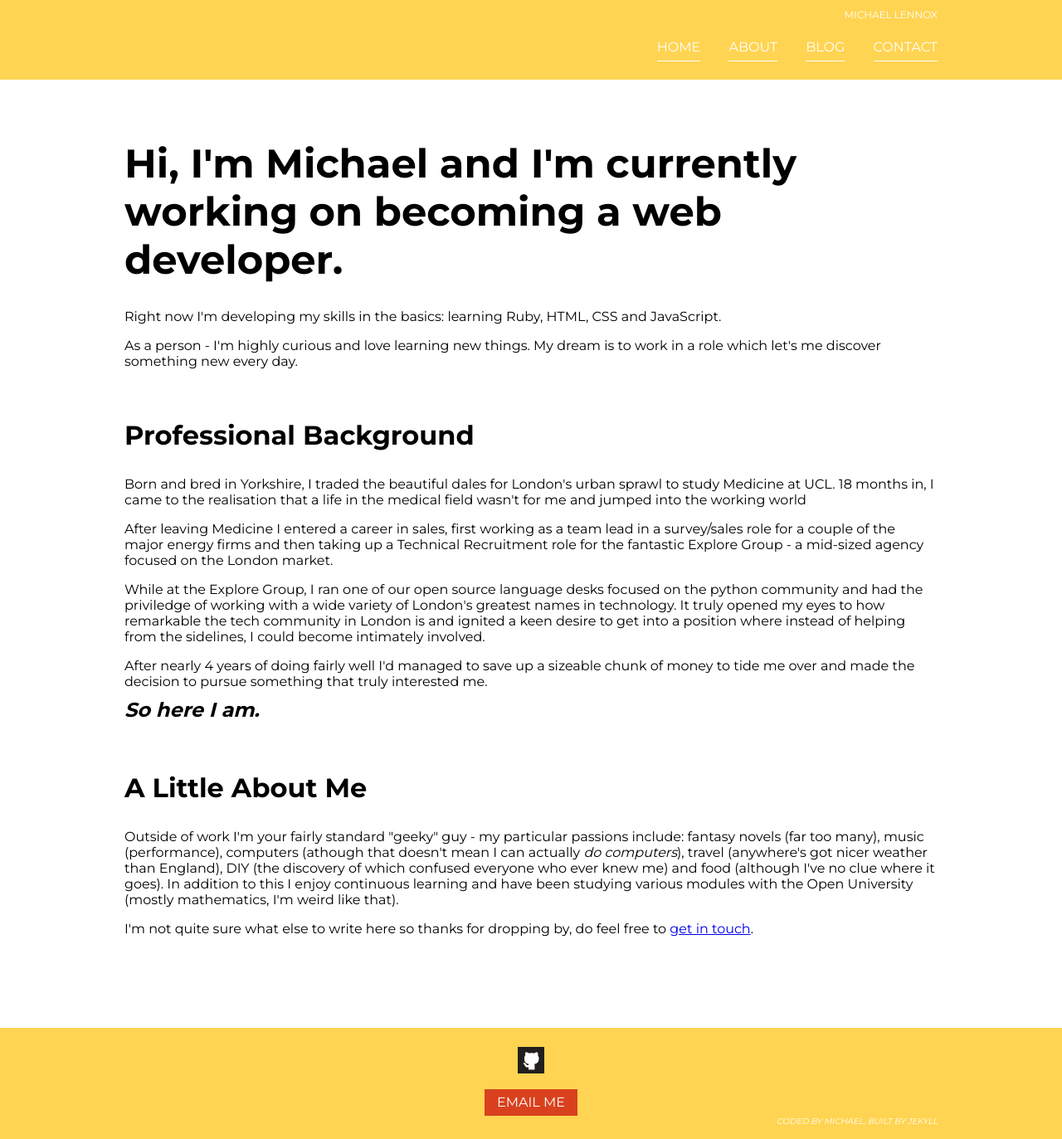
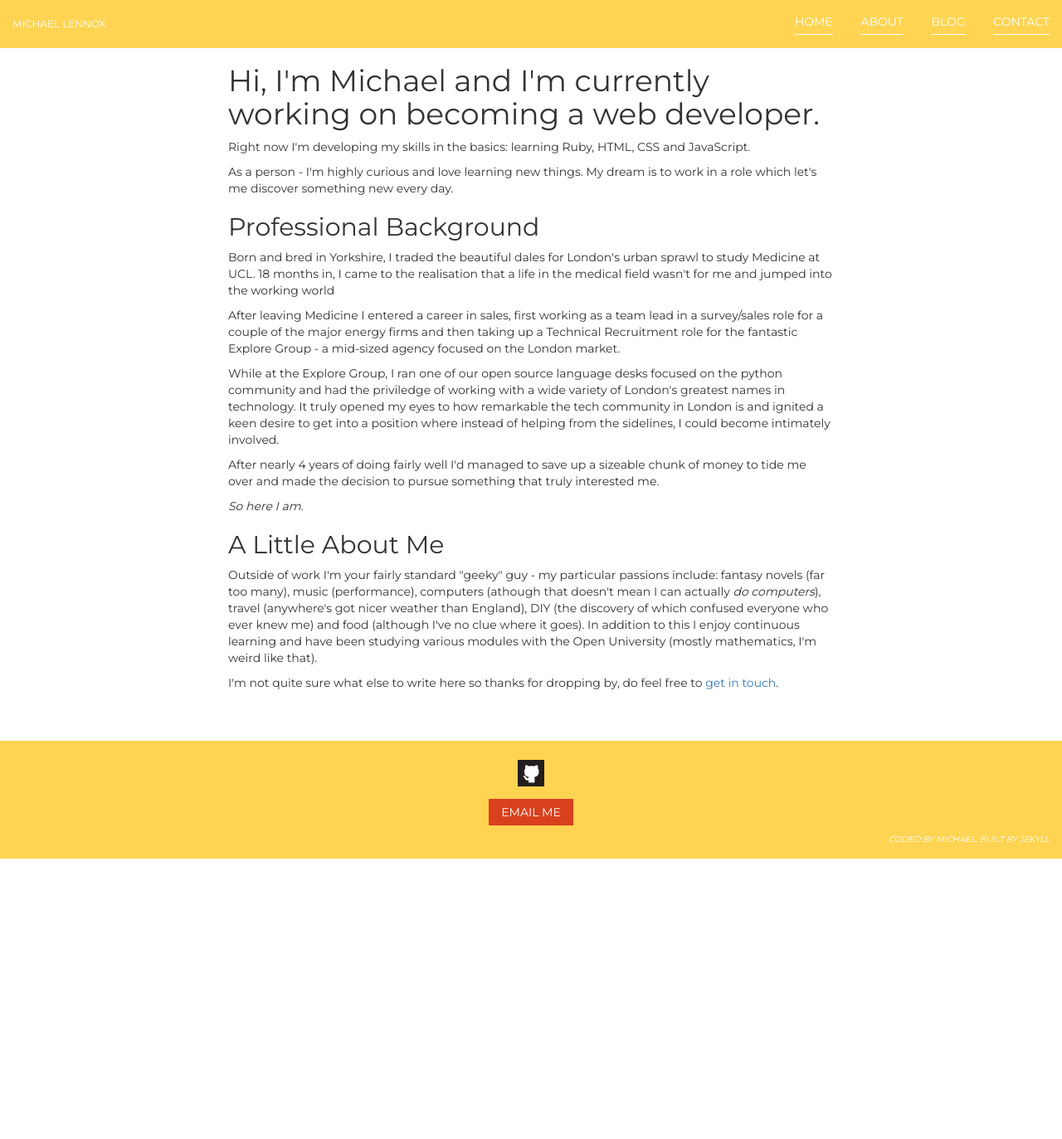
Before and after one commit to michaellennox/michaellennox.github.io, a Jekyll site: the page built from about/index.html, in a window 1280 px wide. Shown: the whole page at 83% size. Built offline with Jekyll 4.4.1, drawn with Linux system fonts in a browser that asks for light colours; nearby versions of some CDN libraries; after the commit the page ends 1035 px from its top, so only the background shows below that.

Commit message:
bootstrapified

```diff
--- a/_includes/footer.html
+++ b/_includes/footer.html
@@ -1,5 +1,4 @@
-<div class="footer" id="bottom">
-    <div class="container">
+<footer class="container-fluid" id="bottom">
 
     <ul class="social-links">
 
@@ -15,5 +14,4 @@
 
     <p class="signature">Coded by Michael, Built by Jekyll</p>
 
-    </div>
-</div>
+</footer>
--- a/_includes/head.html
+++ b/_includes/head.html
@@ -1,14 +1,18 @@
 <head>
 
-    <meta charset="UTF-8">
+    <meta charset="utf-8">
+    <meta http-equiv="X-UA-Compatible" content="IE=edge">
+    <meta name="viewport" content="width=device-width, initial-scale=1">
 
     <title> {{ site.name }} {% if page.title %}| {{ page.title }} {% endif %} </title>
 
+    <link rel="stylesheet" href="https://maxcdn.bootstrapcdn.com/bootstrap/3.3.5/css/bootstrap.min.css">
     <link href="{{ site.baseurl }}/main.css" rel="stylesheet" type="text/css">
     <link href="{{ site.baseurl }}/css/pygments.css" rel="stylesheet" type="text/css">
     <link href='https://fonts.googleapis.com/css?family=Montserrat:400,700' rel='stylesheet' type='text/css'>
 
     <script src="https://ajax.googleapis.com/ajax/libs/jquery/2.1.4/jquery.min.js"></script>
+    <script src="https://maxcdn.bootstrapcdn.com/bootstrap/3.3.5/js/bootstrap.min.js"></script>
     <script src="{{ site.baseurl }}/javascript/site.js"></script>
 
     {% include analytics.html %}
--- a/_includes/nav.html
+++ b/_includes/nav.html
@@ -1,9 +1,8 @@
-<div class="nav">
-    <div class="container">
+<nav class="nav container-fluid">
 
-        <p class="name">Michael Lennox</p>
+        <p class="navbar-text navbar-left name">Michael Lennox</p>
 
-        <ul class="nav-bar">
+        <ul class="navbar-right nav-bar">
 
             <li><a href="{{ site.baseurl }}/index.html">Home</a></li>
             <li><a href="{{ site.baseurl }}/about">About</a></li>
@@ -12,5 +11,4 @@
 
         </ul>
 
-    </div>
-</div>
+</nav>
--- a/about/index.html
+++ b/about/index.html
@@ -3,9 +3,8 @@ layout: page
 title: About Me
 ---
 
-<div class="wrapper-about">
-    <div class="container">
-        <div class="content-about">
+<article class="container">
+    <div class="col-md-8 col-md-offset-2 col-xs-12">
 
         <h1>Hi, I'm Michael and I'm currently working on becoming a web developer.</h1>
 
@@ -26,5 +25,4 @@ title: About Me
         <p>I'm not quite sure what else to write here so thanks for dropping by, do feel free to <a href="mailto:hello@michaellennox.me">get in touch</a>.</p>
 
     </div>
-    </div>
-</div>
+</article>
--- a/main.css
+++ b/main.css
@@ -10,12 +10,6 @@ html, body {
 
 body {
     font-family: 'Montserrat', sans-serif;
-}
-
-.container {
-    max-width: 980px;
-    margin: 0 auto;
-    padding: 0 10px;
 }
 
 .clear {
@@ -46,7 +40,7 @@ body {
 
 /* _includes/footer.html formatting */
 
-.footer {
+footer {
     background-color: #ffd452;
     color: #fff;
     padding: 15px;
@@ -96,13 +90,13 @@ body {
     color: #fff;
     font-style: italic;
     text-align: right;
-    margin: 0;
+    margin: 10px 0 0 0;
     padding: 0;
 }
 
 /* _includes/nav.html formatting */
 
-.nav {
+nav {
     background-color: #ffd452;
     color: #fff;
     padding-bottom: 6px;
@@ -112,13 +106,12 @@ body {
 
 .name {
     padding-top: 10px;
-    margin-top: 0;
-    text-align: right;
+    margin-top: 10px;
     font-size: 12px;
 }
 
 .nav-bar {
-    text-align: right;
+    margin-top: 10px;
 }
 
 .nav-bar li {
@@ -132,7 +125,7 @@ body {
     text-decoration: none;
     border-bottom: 1px solid #fff;
     color: #fff;
-    margin-left: 30px;
+    margin: 0px 15px;
 }
 
 .nav-bar a:hover {
@@ -232,75 +225,33 @@ body {
     margin-bottom: 50px;
 }
 
-/* about/index.html formatting */
-
-.wrapper-about {
-    padding-top: 40px;
-    padding-bottom: 50px;
-    margin-bottom: 50px;
-}
-
-.content-about {}
-
-.content-about h1 {
-    font-size: 48px;
-    margin-bottom: 30px;
-    font-weight: bold;
-}
-
-.content-about h2 {
-    font-weight: bold;
-    font-size: 32px;
-    margin: 60px 0 30px;
-}
-
-.content-about p {
-    font-size: 16px;
-    margin-bottom: 10px;
-}
-
-.content-about em {
-    font-size: 24px;
-    font-weight: bold;
-}
-
 /* blog/index.html formatting */
 
-.blog-wrapper {
-    padding-top: 40px;
-    overflow: auto;
-}
-
-.b-column {
-    float: left;
-    width: 50%;
+.blog-topic {
     text-align: center;
 }
 
-.b-column h2 {
-    font-size: 28px;
+.blog-topic h2 {
     min-height: 62px;
+    margin-top: 35px;
+    margin-bottom: 25px;
 }
 
-.b-column li {
-    margin-bottom: 10px;
+.blog-topic li {
     list-style: none;
 }
 
-.b-column a {
+.blog-topic a {
     text-decoration: none;
     color: #000;
-    margin-bottom: 2px;
     font-size: 18px;
 }
 
-.b-column a:hover {
+.blog-topic a:hover {
     color: #d9411e;
 }
 
-.b-column p {
-    margin: 0;
-    padding: 0;
+.blog-topic p {
     font-size: 12px;
     color: #ffd452;
 }
```
Also changed, not shown: _layouts/posts.html (+5 -3 lines), _posts/2015-10-28-bootstrap-and-jekyll.md (added, +38 -0 lines), blog/index.html (+6 -8 lines), 1 other file. Lines whose indentation alone changed are shown as unchanged.
